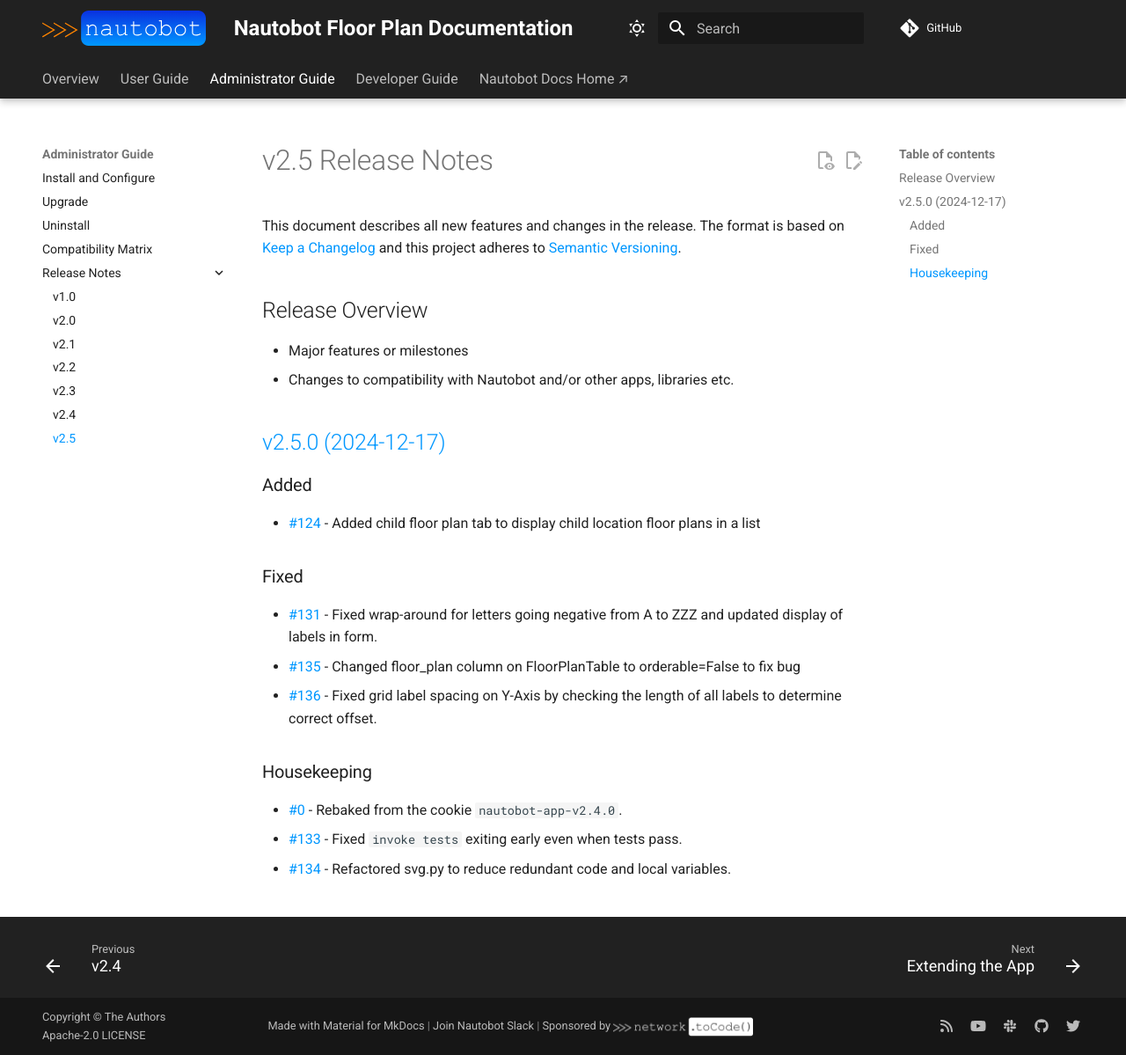
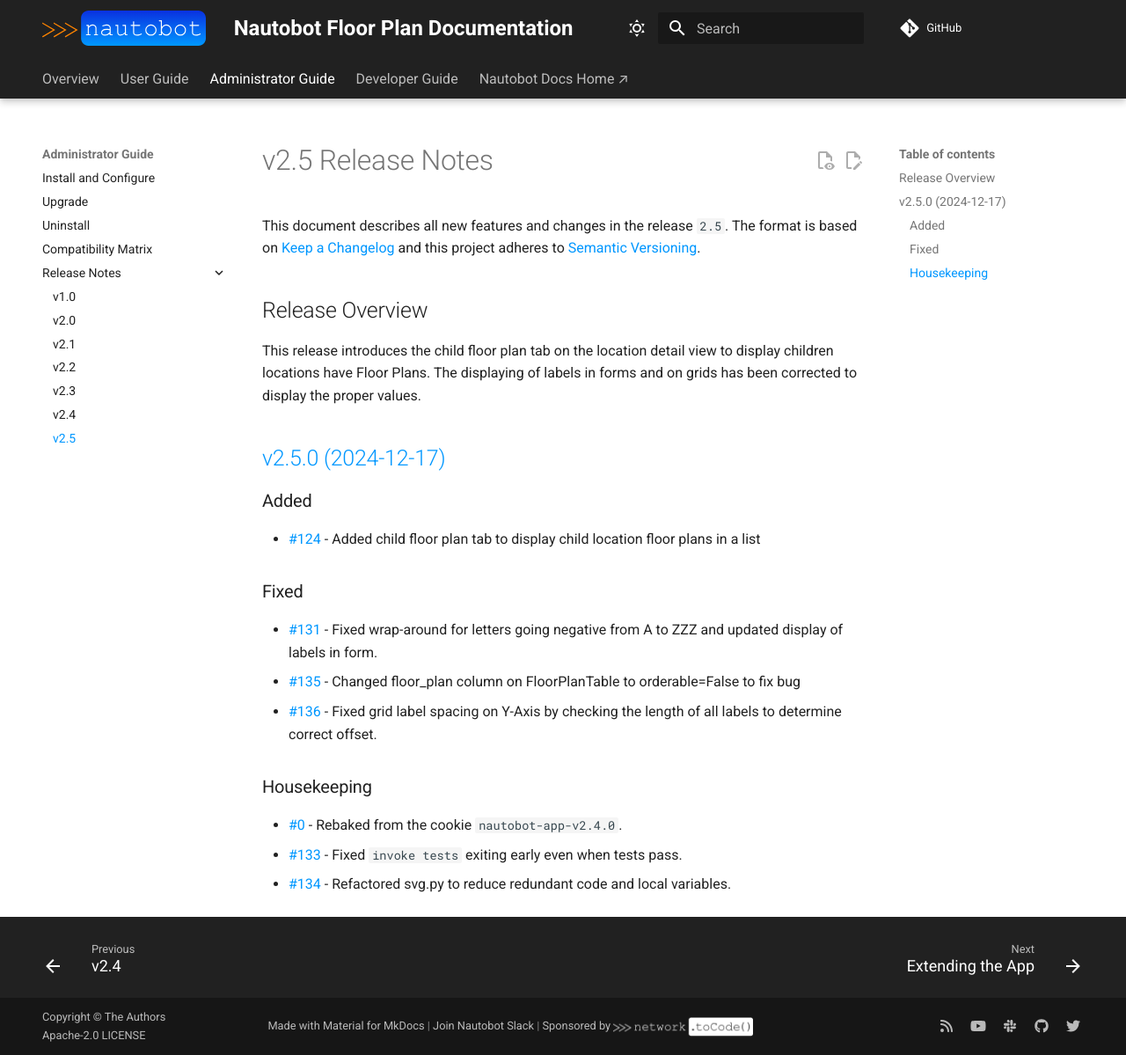
Before and after one commit to nautobot/nautobot-app-floor-plan, an MkDocs documentation site: the page built from docs/admin/release_notes/version_2.5.md, in a window 1280 px wide and 1199 px high. Shown: the whole window at 88% size. Built offline with MkDocs 1.6.1 and Material for MkDocs 9.7.7, drawn with Linux system fonts in a browser that asks for light colours; comment, search, counter and statistics services are not loaded.

Commit message:
updated release notes to have an overview

```diff
--- a/docs/admin/release_notes/version_2.5.md
+++ b/docs/admin/release_notes/version_2.5.md
@@ -1,14 +1,11 @@
 
 # v2.5 Release Notes
 
-This document describes all new features and changes in the release. The format is based on [Keep a
-Changelog](https://keepachangelog.com/en/1.0.0/) and this project adheres to [Semantic
-Versioning](https://semver.org/spec/v2.0.0.html).
+This document describes all new features and changes in the release `2.5`. The format is based on [Keep a Changelog](https://keepachangelog.com/en/1.0.0/) and this project adheres to [Semantic Versioning](https://semver.org/spec/v2.0.0.html).
 
 ## Release Overview
 
-- Major features or milestones
-- Changes to compatibility with Nautobot and/or other apps, libraries etc.
+This release introduces the child floor plan tab on the location detail view to display children locations have Floor Plans. The displaying of labels in forms and on grids has been corrected to display the proper values.
 
 ## [v2.5.0 (2024-12-17)](https://github.com/nautobot/nautobot-app-floor-plan/releases/tag/v2.5.0)
 
```
Also changed, not shown: docs/user/app_overview.md (+2 -2 lines).
